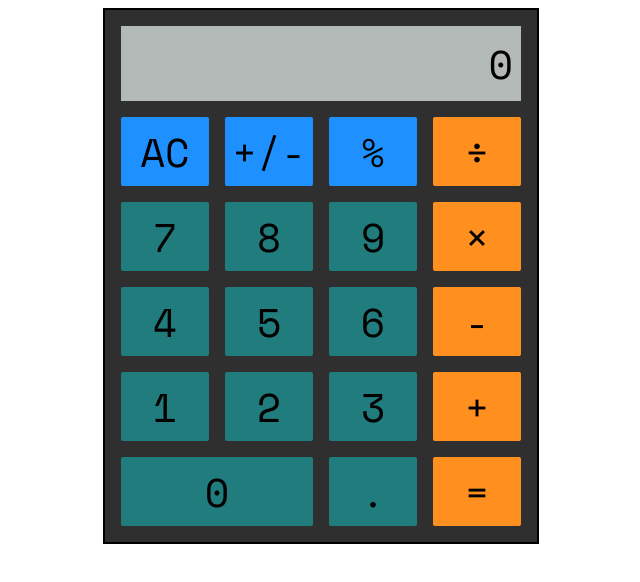
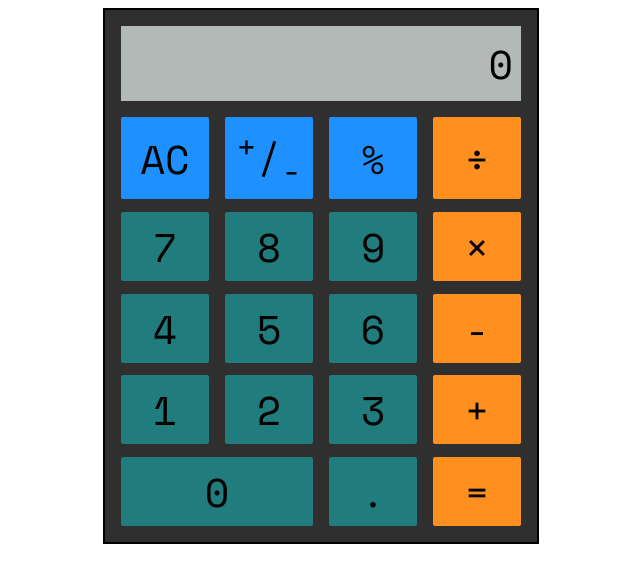
Before and after one commit to chitsip149/odin-calculator, a plain HTML site: page index.html in a window 1280 px wide. Shown: the whole page, without its empty margins (319-959 px from the left). Drawn offline with nearby package versions, Linux system fonts and the light colour scheme.

Commit message:
Change textContent of unary operator button

```diff
--- a/index.html
+++ b/index.html
@@ -16,7 +16,7 @@
         <div id="buttons">
             <div class="row">
                 <button class="orange" id="clear">AC</button>
-                <button class="orange" id="unary-operator">+/-</button>
+                <button class="orange" id="unary-operator"><sup>+</sup>/<sub>-</sub></button>
                 <button class="orange" id="percent">%</button>
                 <button class="operator" id="divide">÷</button>
             </div>
```
